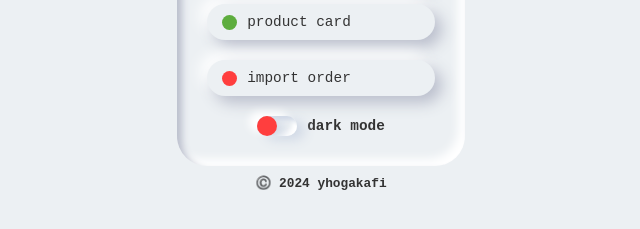
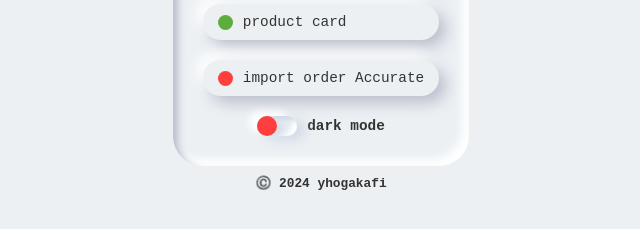
Before and after one commit to yhogakafi/yhogakafi.github.io, a plain HTML site: page index.html in a window 1280 px wide. Shown: the part 369-598 px from the top of the page, 319-959 px from the left. Drawn offline with Linux system fonts and the light colour scheme.

Commit message:
Update index.html

```diff
--- a/index.html
+++ b/index.html
@@ -22,7 +22,7 @@
         </div>
         <div class="neumorphic-btn">
             <div class="circle-red"></div>
-            <a href="apps/import_order/import_order.html">import order</a>
+            <a href="apps/import_order/import_order.html">import order Accurate</a>
         </div>
         <label class="label">
             <div class="toggle">
```
